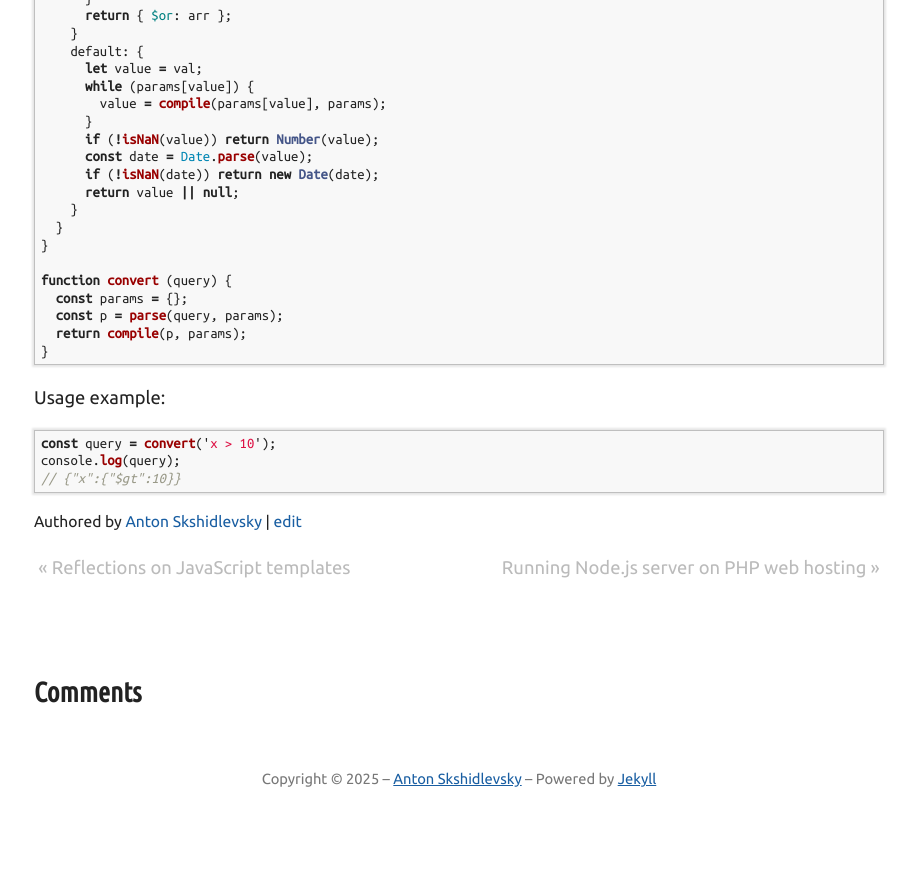
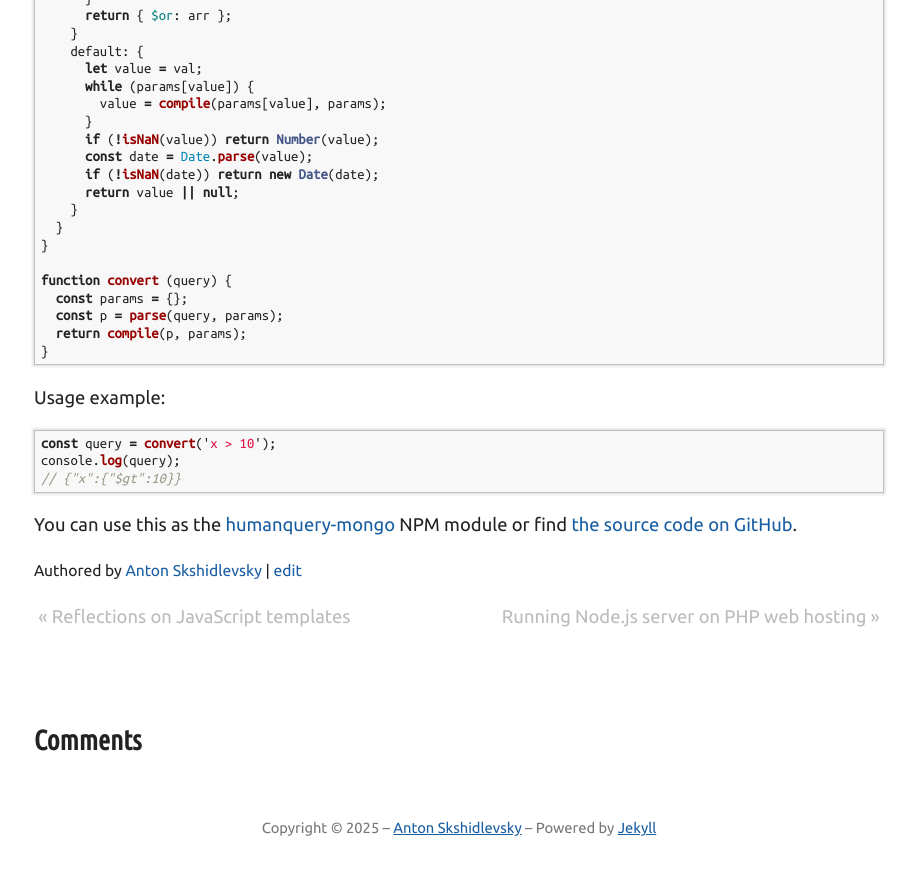
Before and after one commit to meefik/meefik.github.io, a Jekyll site: the page built from _posts/2023-06-24-mongodb-queries.md, in a window 1280 px wide and 900 px high, scrolled down 5103 px. Shown: the top 875 px of the window, without its empty margins (181-1098 px from the left). Built offline with Jekyll 4.4.1, drawn with Linux system fonts in a browser that asks for light colours; comment, search, counter and statistics services are not loaded; before the commit the page ends 5954 px from its top, so only the background shows below that.

Commit message:
Update the post

````diff
--- a/_posts/2023-06-24-mongodb-queries.md
+++ b/_posts/2023-06-24-mongodb-queries.md
@@ -264,3 +264,5 @@ const query = convert('x > 10');
 console.log(query);
 // {"x":{"$gt":10}}
 ```
+
+You can use this as the [humanquery-mongo](https://www.npmjs.com/package/humanquery-mongo) NPM module or find [the source code on GitHub](https://github.com/meefik/humanquery-mongo).
````
